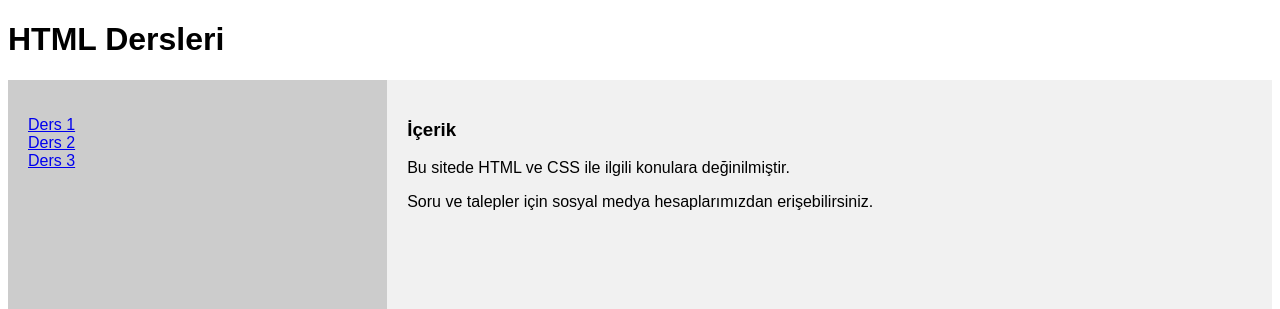
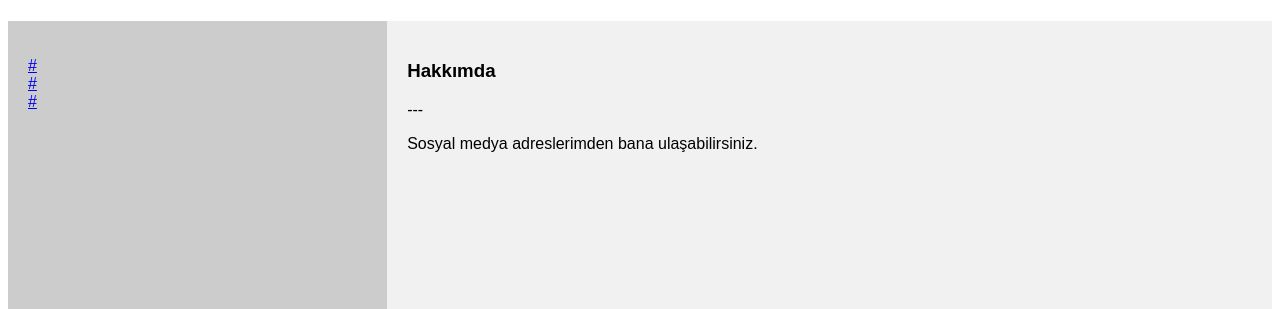
Before and after one commit to FilizYalcin21/FilizYalcin21.github.io, a plain HTML site: page index.html in a window 1280 px wide. Shown: the top 309 px of the page. Drawn offline with Linux system fonts and the light colour scheme.

Commit message:
Update index.html

```diff
--- a/index.html
+++ b/index.html
@@ -66,21 +66,21 @@ footer {
 </style>
 
 <body>
-    <h1>HTML Dersleri</h1>
+    <h1></h1>
 
     <section>
         <nav>
           <ul>
-            <li><a href="#">Ders 1</a></li>
-            <li><a href="#">Ders 2</a></li>
-            <li><a href="#">Ders 3</a></li>
+            <li><a href="#">#</a></li>
+            <li><a href="#">#</a></li>
+            <li><a href="#">#</a></li>
           </ul>
         </nav>
 
         <article>
-          <h1>İçerik</h1>
-          <p>Bu sitede HTML ve CSS ile ilgili konulara değinilmiştir.</p>
-          <p>Soru ve talepler için sosyal medya hesaplarımızdan erişebilirsiniz.</p>
+          <h1>Hakkımda</h1>
+          <p>---</p>
+          <p>Sosyal medya adreslerimden bana ulaşabilirsiniz.</p>
         </article>
       </section>
 
```
